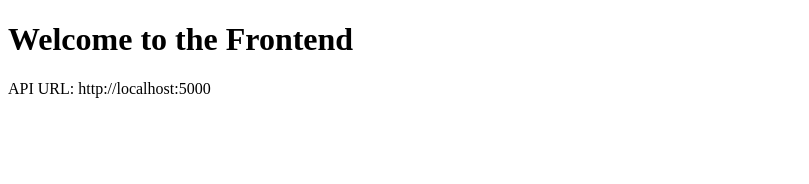
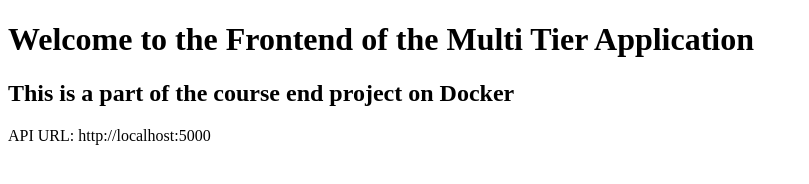
Before and after one commit to vineeth729/multi-tier-docker-app, a plain HTML site: page frontend/index.html in a window 1280 px wide. Shown: the whole page, without its empty margins (0-809 px from the left). Drawn offline with Linux system fonts and the light colour scheme.

Commit message:
Update index.html

```diff
--- a/frontend/index.html
+++ b/frontend/index.html
@@ -4,7 +4,8 @@
   <title>Frontend</title>
 </head>
 <body>
-  <h1>Welcome to the Frontend</h1>
+  <h1>Welcome to the Frontend of the Multi Tier Application</h1>
+  <h2>This is a part of the course end project on Docker </h2>
   <p>API URL: <span id="api-url"></span></p>
   <script>
     document.getElementById('api-url').textContent = 'http://' + window.location.hostname + ':5000';
```
